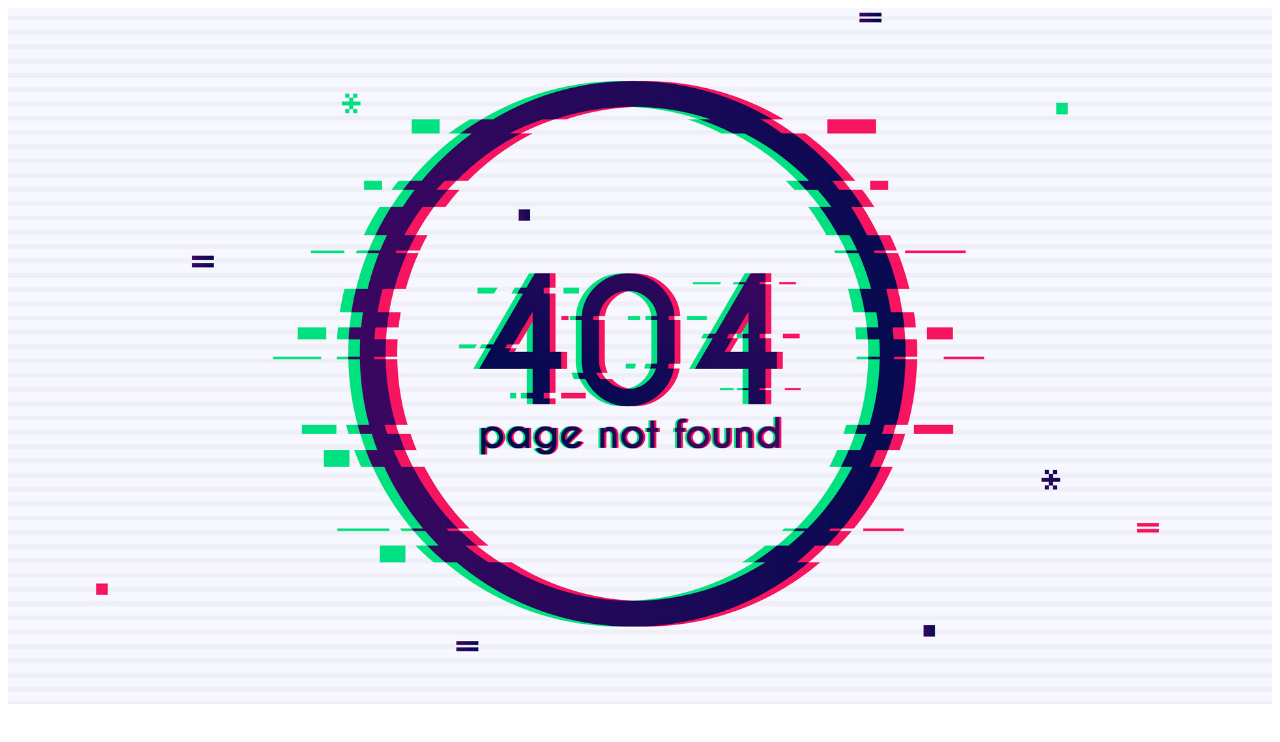
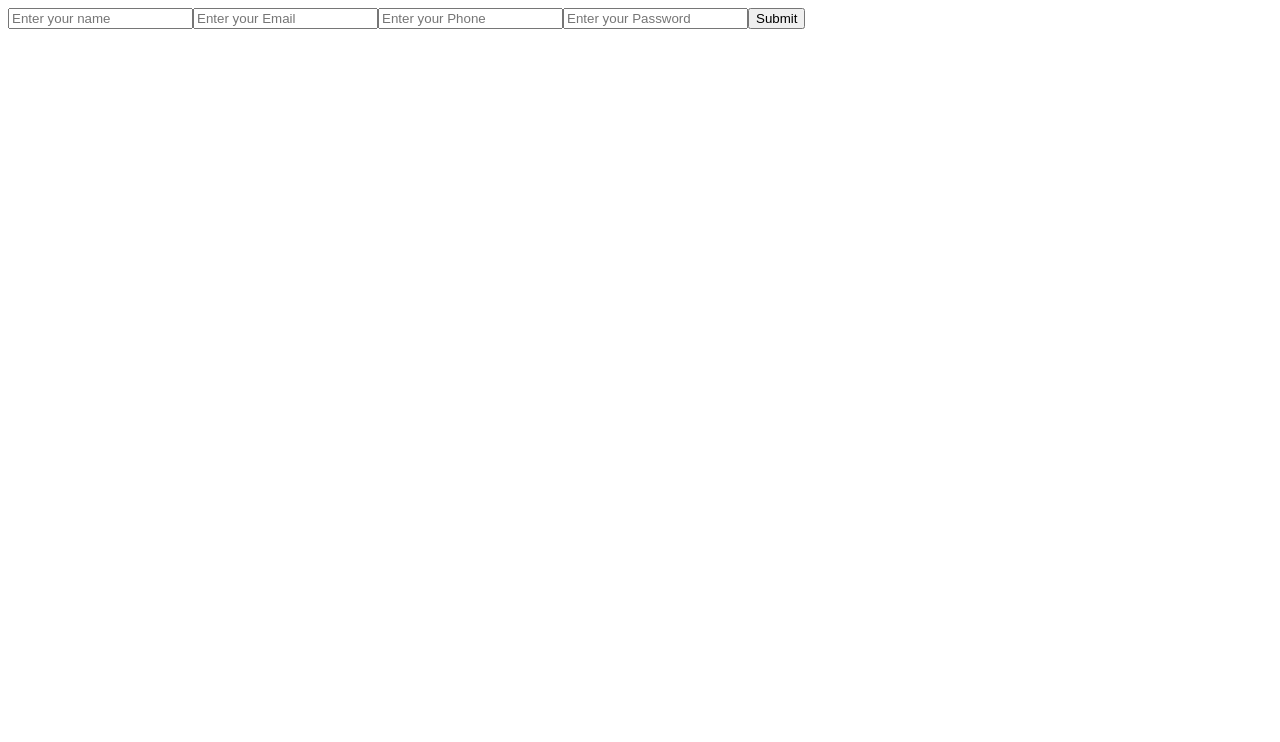
Before and after one commit to develharsh/food-deliv-frontend, a React (Create React App) app: page /signup in a window 1280 px wide. Shown: the top 742 px of the page. Built offline with nearby package versions, Linux system fonts and the light colour scheme.

Commit message:
used axios

```diff
--- a/src/App.js
+++ b/src/App.js
@@ -7,7 +7,7 @@ import {
   // Navigate,
 } from "react-router-dom";
 import Home from "./components/Home/Home";
-// import Signup from "./components/Client/Signup";
+import Signup from "./components/Client/Signup";
 // import Login from "./components/Client/Login";
 // import Post from "./components/Client/Post/Post";
 // import { loadUser } from "./actions/userActions";
@@ -33,8 +33,8 @@ function App() {
       <Notify /> */}
       <Routes>
         <Route exact path="/" element={<Home />} />
-        {/* <Route exact path="/signup" element={<Signup />} />
-        <Route exact path="/login" element={<Login />} />
+        <Route exact path="/signup" element={<Signup />} />
+        {/* <Route exact path="/login" element={<Login />} />
         <Route
           exact
           path="/create/post"
--- /dev/null
+++ b/src/components/Client/Signup.js
@@ -0,0 +1,75 @@
+import React, { useState } from "react";
+import axios from "axios";
+import { BASE_URL } from "../config";
+
+const Signup = () => {
+  const [values, setValues] = useState({
+    name: "",
+    email: "",
+    phoneNum1: "",
+    password: "",
+    addresses: [
+      {
+        streetAddress: "H.no 1486 sushant lok phase I Block C",
+        landMark: "Near Queens Plaza",
+        pincode: "202020",
+        city: "Gurgaon",
+        state: "Uttar Pradesh",
+      },
+    ],
+  });
+  const { name, email, phoneNum1, password } = values;
+  const handleChange = (e) => {
+    const { name, value } = e.target;
+    setValues({ ...values, [name]: value });
+  };
+  const handleSubmit = (e) => {
+    e.preventDefault();
+    console.log(values);
+    axios
+      .post(`${BASE_URL}auth/signup`, values)
+      .then(function (response) {
+        console.log(response.data);
+      })
+      .catch(function (error) {
+        console.log(error.response.data);
+      });
+  };
+  return (
+    <div>
+      <form onSubmit={handleSubmit}>
+        <input
+          type="text"
+          name="name"
+          value={name}
+          onChange={handleChange}
+          placeholder="Enter your name"
+        />
+        <input
+          type="email"
+          name="email"
+          value={email}
+          onChange={handleChange}
+          placeholder="Enter your Email"
+        />
+        <input
+          type="text"
+          name="phoneNum1"
+          value={phoneNum1}
+          onChange={handleChange}
+          placeholder="Enter your Phone"
+        />
+        <input
+          type="password"
+          name="password"
+          value={password}
+          onChange={handleChange}
+          placeholder="Enter your Password"
+        />
+        <button>Submit</button>
+      </form>
+    </div>
+  );
+};
+
+export default Signup;
--- a/src/components/Home/Home.js
+++ b/src/components/Home/Home.js
@@ -5,13 +5,13 @@ const Home = () => {
   return (
     <Fragment>
       <div className="mobileView">
-
+        Harsh Mobile
       </div>
       <div className="tabView">
-        <h1 style={{ color: "blue" }}>Harsh</h1>
+        <h1 style={{ color: "blue" }}>Harsh Tab</h1>
       </div>
       <div className="LaptopView">
-        <h1 style={{ color: "green" }}>Harsh</h1>
+        <h1 style={{ color: "green" }}>Harsh Lapi</h1>
       </div>
     </Fragment>
   );
--- /dev/null
+++ b/src/components/config.js
@@ -0,0 +1 @@
+exports.BASE_URL = "https://brijfood.herokuapp.com/api/v1/";
```
Also changed, not shown: src/components/Client/Signup.css (added).
